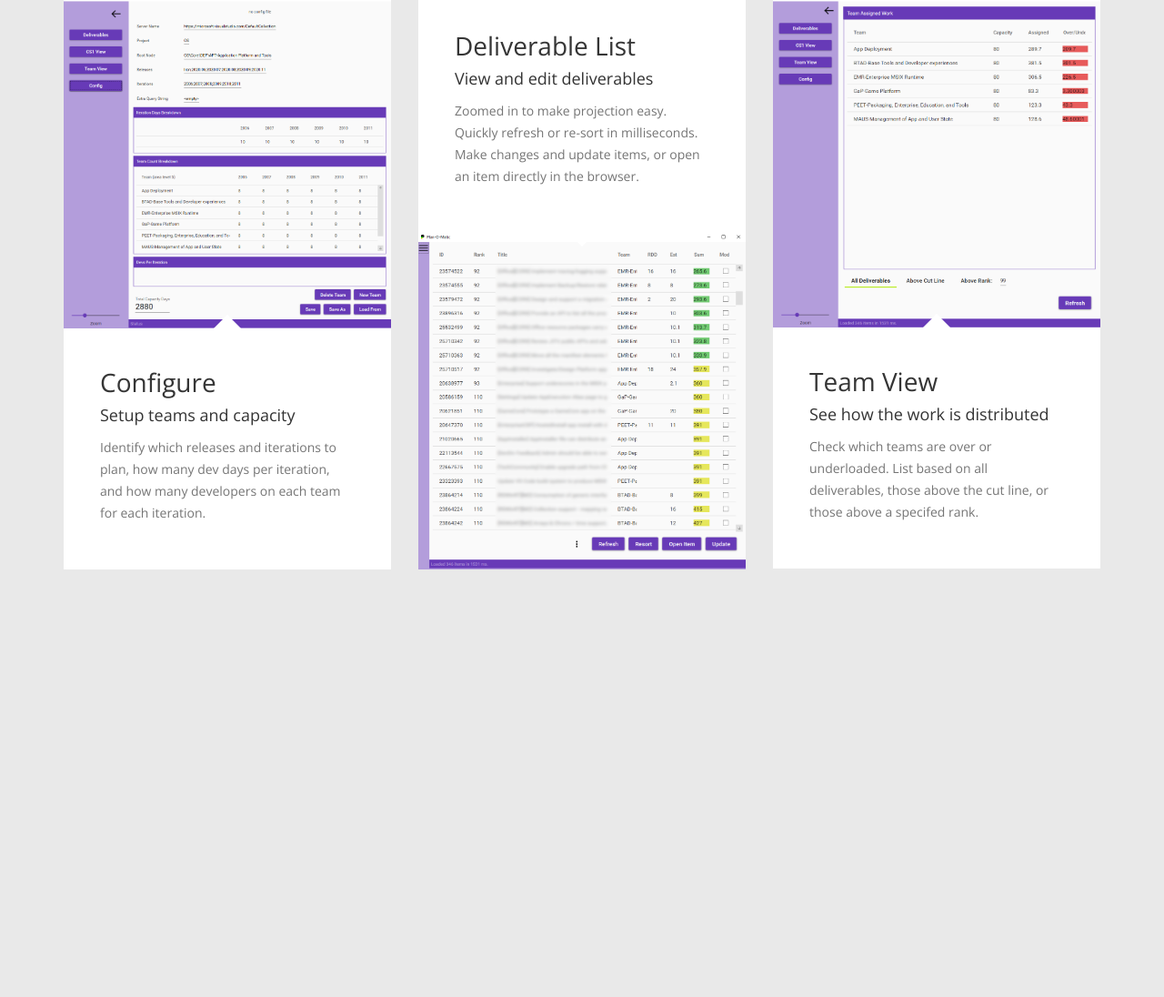
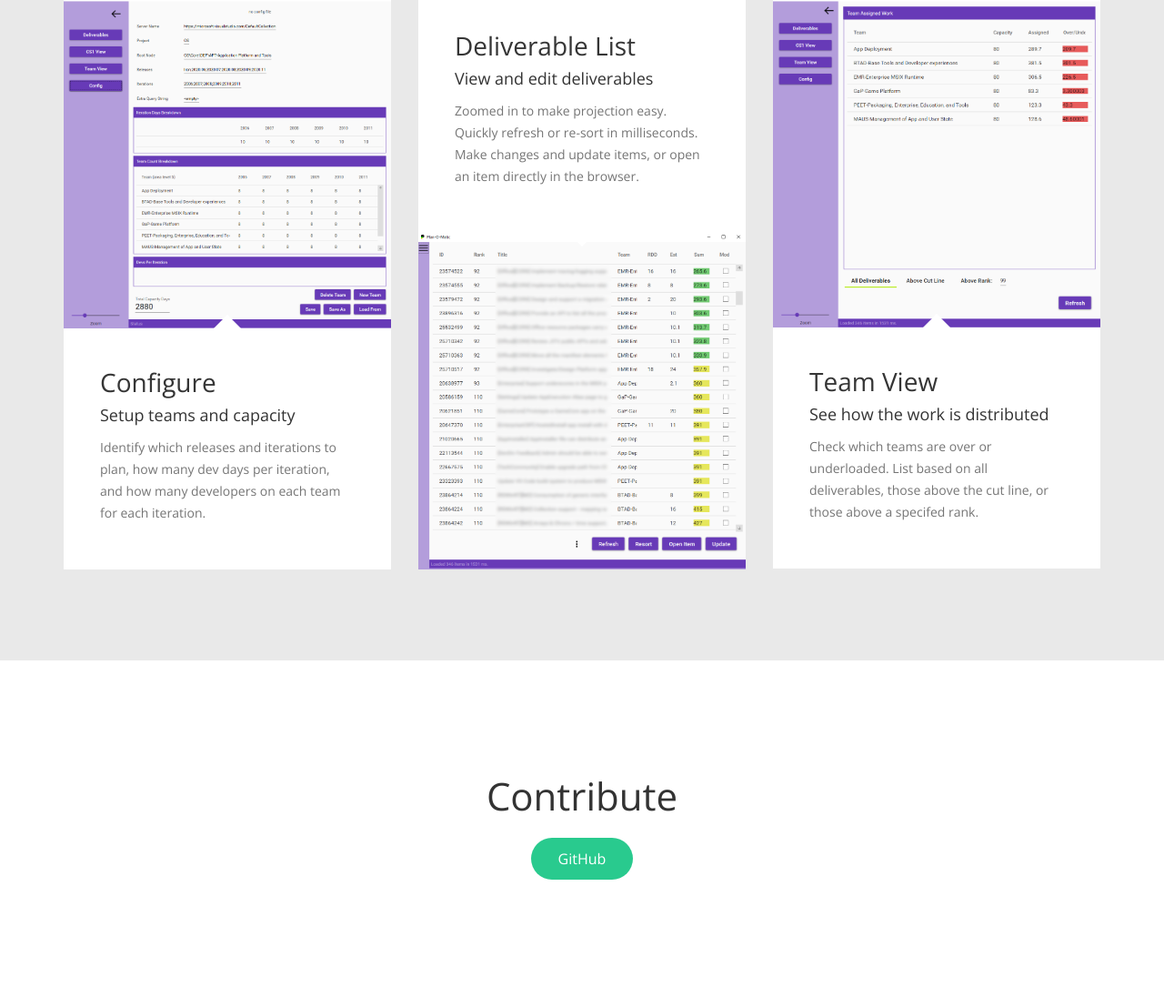
Before and after one commit to chendrixson/planomatic, a plain HTML site: page PlanoWeb/landing.html in a window 1280 px wide. Shown: the part 1452-2548 px from the top of the page at 91% size. Before the commit the page ends 2178 px from the top, so only its background shows below. Drawn offline with nearby package versions, Linux system fonts and the light colour scheme.

Commit message:
Add a github link to web page

```diff
--- a/PlanoWeb/landing.html
+++ b/PlanoWeb/landing.html
@@ -118,6 +118,22 @@
           </div>
      </section>
 
+     <!-- FEATURE -->
+     <section id="feature" data-stellar-background-ratio="0.5">
+          <div class="container">
+               <div class="row">
+
+                    <div class="col-md-12 col-sm-12">
+                         <div class="section-title">
+                             <h1>Contribute</h3>
+                             </br>
+                             <a href="https://github.com/chendrixson/planomatic" class="section-btn">GitHub</a>
+                         </div>
+                    </div>
+               </div>
+          </div>
+     </section>
+
 
      <!-- SCRIPTS -->
      <script src="js/jquery.js"></script>
```
